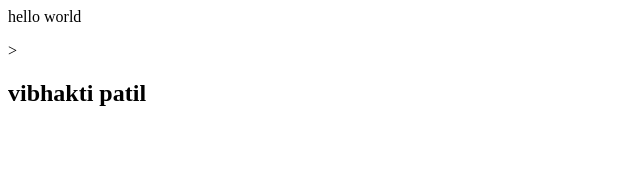
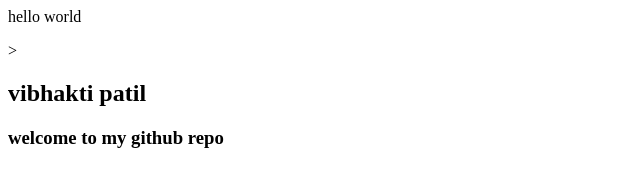
Before and after one commit to VIBHAKTI46/localrepo, a plain HTML site: page index.html in a window 1280 px wide. Shown: the whole page, without its empty margins (0-640 px from the left). Drawn offline with Linux system fonts and the light colour scheme.

Commit message:
Update index.html

```diff
--- a/index.html
+++ b/index.html
@@ -1,2 +1,3 @@
 <p>hello world</p>>
 <h2>vibhakti patil</h2>
+<h3>welcome to my github repo</h3>
```
